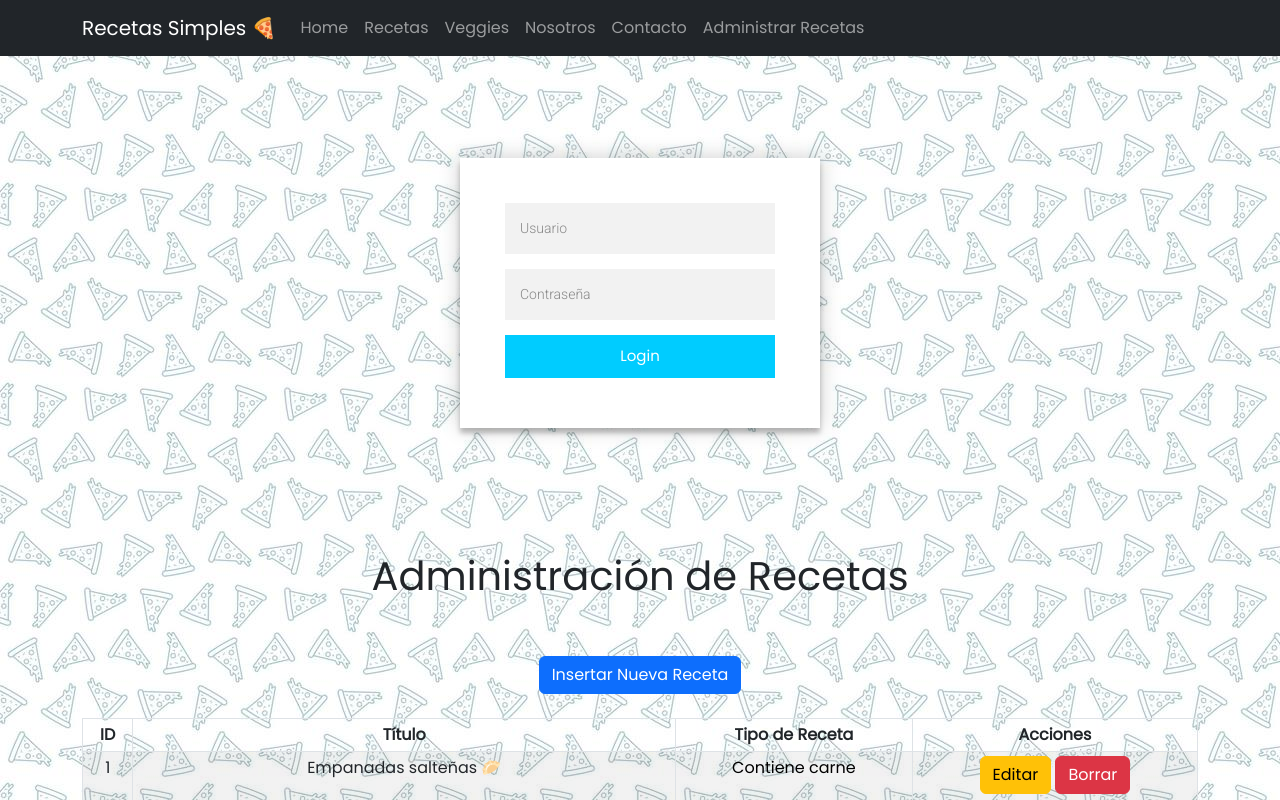
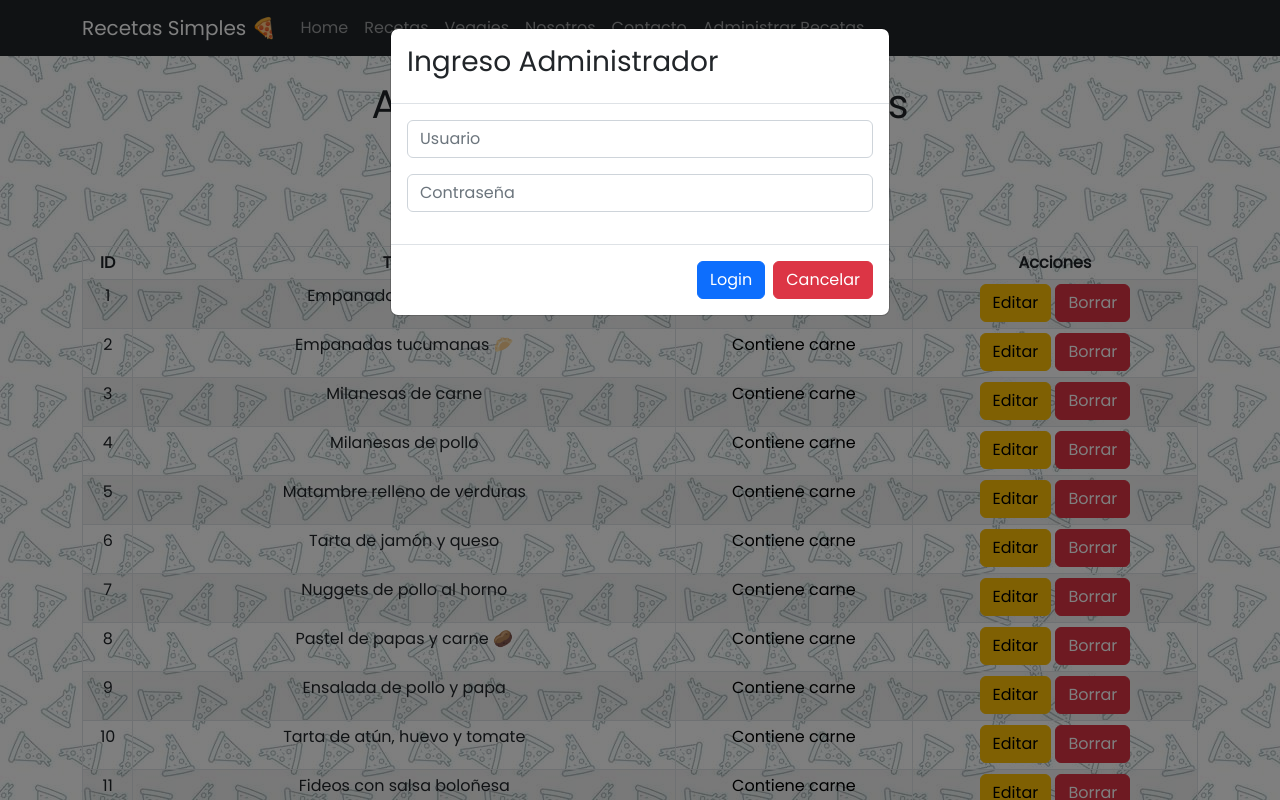
Before and after one commit to PabloCaero/milanesa, a React (Create React App) app: page /abmTarjetas in a window 1280 px wide. Shown: the top 800 px of the page. Built offline with nearby package versions, Linux system fonts and the light colour scheme.

Commit message:
Ingreso Administrador

```diff
--- a/src/App.js
+++ b/src/App.js
@@ -8,7 +8,7 @@ import Home from './pages/Home';
 import Nosotros from './pages/Nosotros';
 import Layout from './pages/Layout';
 import Juli from './pages/Juli';
-import ABMTarjetas from './pages/ABMTarjetas';
+import LoginAdmin from './pages/LoginAdmin';
 import RecetasVeggie from './pages/RecetasVeggie';
 import Contacto from './pages/Contacto';
 import Principal from './pages/Principal';
@@ -36,7 +36,7 @@ function App() {
           <Route path="contacto" element={<Contacto />} />
           <Route path="juli" element={<Juli />} />
 
-         <Route path="abmTarjetas" element={<ABMTarjetas />} />
+         <Route path="abmTarjetas" element={<LoginAdmin />} />
 
           {/*SI LA RUTA NO COINCIDE CON NINGUNA DE LAS ANTERIORES, MUESTRA UN 404*/}
           <Route path="*" element={<MensajeError />}/>
--- a/src/data/admin.json
+++ b/src/data/admin.json
@@ -3,7 +3,7 @@
     {
         "index": "1",
         "nombre": "ADMINISTRADOR",
-        "usuario": "admin",
-        "password": "admin"
+        "usuario": "juli",
+        "password": "islita2023"
     }
 ]
--- a/src/pages/ABMTarjetas.js
+++ b/src/pages/ABMTarjetas.js
@@ -1,7 +1,7 @@
 import tarjetas from '../data/tarjetas.json' //IMPORTO LA DATA
 import {Table, Button, Container, Modal, ModalHeader, FormGroup, ModalFooter, ModalBody } from 'reactstrap';
 import React from 'react';
-import LoginAdmin from './LoginAdmin';
+
 
 
 
@@ -15,6 +15,7 @@ class ABMTarjetas extends React.Component{
     modalInsertar: false,
     modalModificar: false,
 
+
     form:{
       index: '',
       titulo: '',
@@ -25,6 +26,8 @@ class ABMTarjetas extends React.Component{
     }
 
   }
+
+
 
   //PARA MODIFICAR
   mostrarModalModificar=(dato)=>{
@@ -103,7 +106,7 @@ eliminar=(dato)=>{
 
 
         <>
-        <LoginAdmin></LoginAdmin>
+
         <br />
         <h1>Administración de Recetas</h1>
         <br />
--- a/src/pages/LoginAdmin.js
+++ b/src/pages/LoginAdmin.js
@@ -1,20 +1,115 @@
 import './LoginAdmin.css';
+import ABMTarjetas from './ABMTarjetas';
+import usuarios from '../data/admin.json' //IMPORTO LA DATA
+import {Button, Modal, ModalHeader, FormGroup, ModalFooter, ModalBody} from 'reactstrap';
+import React from 'react';
 
 
-export default function LoginAdmin(){
+
+class LoginAdmin extends React.Component{
+
+  state = {
+    modalLogin: true,
+
+    form:{
+      index: '',
+      usuario: '',
+      password: ''
+    }
+  }
+
+    ingresoAdmin=(dato)=>{
 
 
+    var contador = 0;
+    var listaUsuario = usuarios;
+
+    listaUsuario.forEach((usuario)=>{
+      if(dato.usuario===usuario.usuario && dato.password === usuario.password){
+        alert("Ingreso exitoso 😊")
+        this.setState({modalLogin:false});
+      }
+      else{
+        alert("Intente nuevamente 😔")
+      }
+      contador++;
+
+  });
+
+
+
+   }
+
+   regresar=()=>{
+    window.history.back();
+   }
+
+   handleChange=e=>{
+    this.setState({
+      form:{
+        ...this.state.form,
+        [e.target.name]: e.target.value,
+      }
+    })
+  }
+
+
+
+  render(){
+
     return(
-        <div class="login-page">
-        <div class="form">
+      <>
 
-          <form class="login-form">
-            <input type="text" placeholder="Usuario"/>
-            <input type="password" placeholder="Contraseña"/>
-            <button>Login</button>
+      <ABMTarjetas/>
 
-          </form>
-        </div>
-      </div>
+      <Modal isOpen={this.state.modalLogin}>
+        <ModalHeader>
+           <div><h3>Ingreso Administrador</h3></div>
+         </ModalHeader>
+
+         <ModalBody>
+
+
+            <FormGroup>
+
+              <input
+                className="form-control"
+                name = "usuario"
+                type="text"
+                placeholder='Usuario'
+                onChange = {this.handleChange}
+                value={this.state.form.usuario}
+
+              />
+            </FormGroup>
+
+            <FormGroup>
+
+              <input
+                className="form-control"
+                name = "password"
+                type="password"
+                placeholder='Contraseña'
+                onChange = {this.handleChange}
+                value={this.state.form.password}
+
+              />
+            </FormGroup>
+
+
+         </ModalBody>
+
+
+            <ModalFooter>
+              <Button color="primary" onClick={()=>this.ingresoAdmin(this.state.form)} >Login</Button>
+              <Button color="danger" onClick={()=>this.regresar()} >Cancelar</Button>
+            </ModalFooter>
+        </Modal>
+
+      </>
     )
+  }
+
 }
+
+export default LoginAdmin;
```
